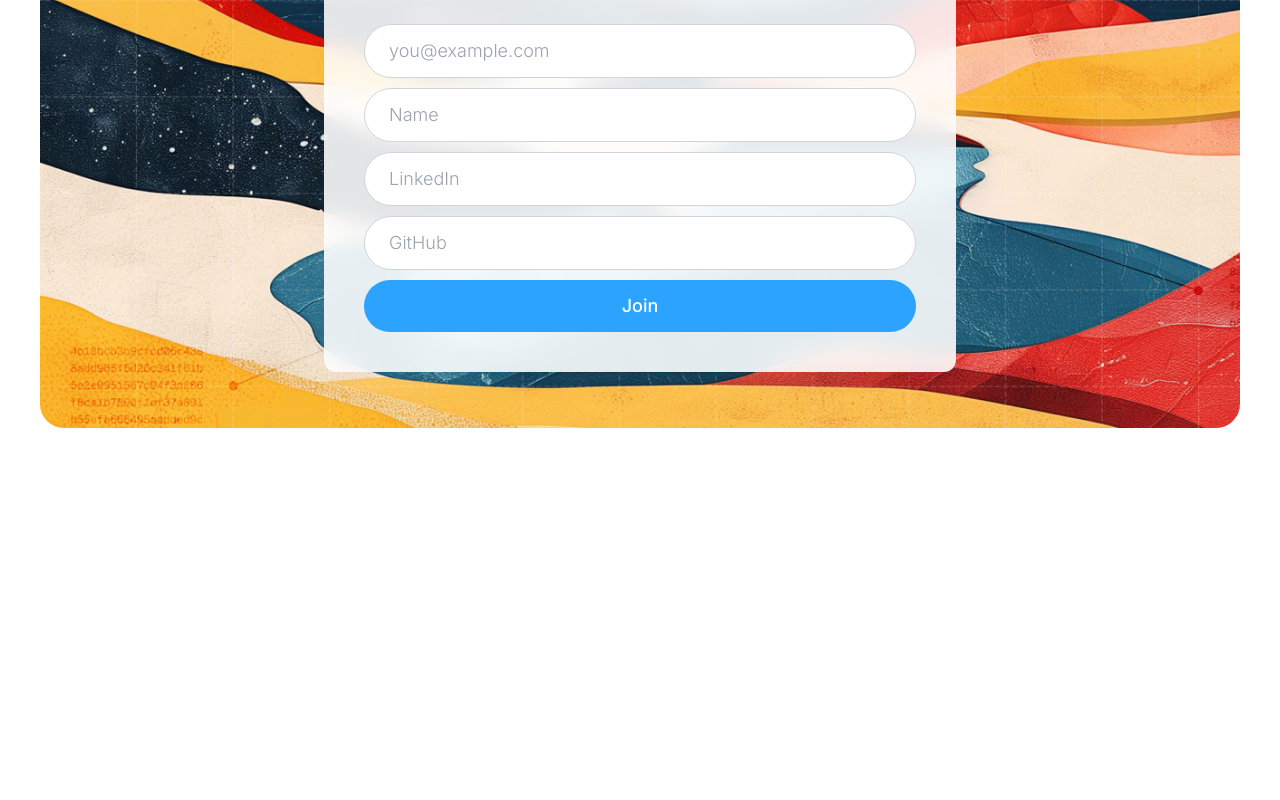
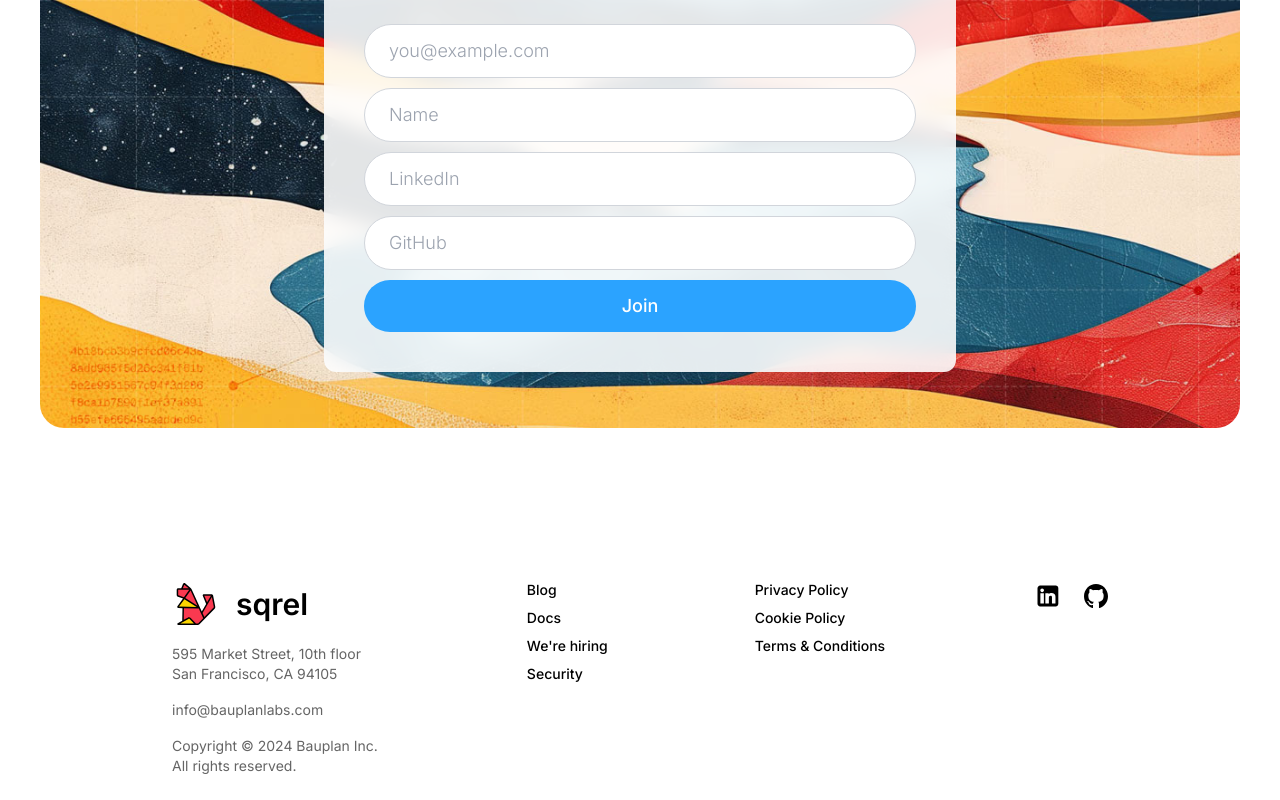
Before and after one commit to AgustioMaitimu/ratatoskr, a Next.js app: page / in a window 1280 px wide. Shown: the part 6230-7030 px from the top of the page. Before the commit the page ends 6786 px from the top, so only its background shows below. Built offline with nearby package versions, Linux system fonts and the light colour scheme.

Commit message:
feat: added footer

```diff
--- a/src/app/layout.js
+++ b/src/app/layout.js
@@ -1,6 +1,7 @@
 import Head from 'next/head';
 import './globals.css';
 import Header from '@/components/Header';
+import Footer from '@/components/Footer';
 
 export default function RootLayout({ children }) {
   return (
@@ -8,6 +9,7 @@ export default function RootLayout({ children }) {
       <body className="flex flex-col items-center">
         <Header />
         {children}
+        <Footer />
       </body>
     </html>
   );
--- /dev/null
+++ b/src/components/Footer.jsx
@@ -0,0 +1,65 @@
+import { Inter } from 'next/font/google';
+import Image from 'next/image';
+import React from 'react';
+
+const inter = Inter({ subsets: ['latin'] });
+
+function Footer() {
+  return (
+    <div
+      className={`${inter.className} flex w-full max-w-[984px] flex-col gap-8 p-6 midway:flex-row midway:items-start midway:justify-between midway:gap-0`}
+    >
+      <div className="flex w-52 flex-col gap-4">
+        <div className="flex items-center gap-4">
+          <div className="relative aspect-square w-12">
+            <Image
+              alt="logo"
+              layout="fill"
+              className="object-cover"
+              src="/logo.svg"
+            />
+          </div>
+          <h1 className="text-3xl font-semibold">sqrel</h1>
+        </div>
+        <h1 className="text-sm text-[#656565]">
+          595 Market Street, 10th floor San Francisco, CA 94105
+        </h1>
+        <h1 className="text-sm text-[#656565]">info@bauplanlabs.com</h1>
+        <h1 className="text-sm text-[#656565]">
+          Copyright © 2024 Bauplan Inc. All rights reserved.
+        </h1>
+      </div>
+      <div className="flex flex-col gap-2 text-sm font-medium">
+        <h1>Blog</h1>
+        <h1>Docs</h1>
+        <h1>We&apos;re hiring</h1>
+        <h1>Security</h1>
+      </div>
+      <div className="flex flex-col gap-2 text-sm font-medium">
+        <h1>Privacy Policy</h1>
+        <h1>Cookie Policy</h1>
+        <h1>Terms & Conditions</h1>
+      </div>
+      <div className="flex items-center gap-5">
+        <div className="relative aspect-square w-8">
+          <Image
+            alt="social"
+            src="/linkedin.svg"
+            layout="fill"
+            className="object-cover"
+          />
+        </div>
+        <div className="relative h-6 w-6">
+          <Image
+            alt="social"
+            src="/github.svg"
+            layout="fill"
+            className="object-cover"
+          />
+        </div>
+      </div>
+    </div>
+  );
+}
+
+export default Footer;
```
